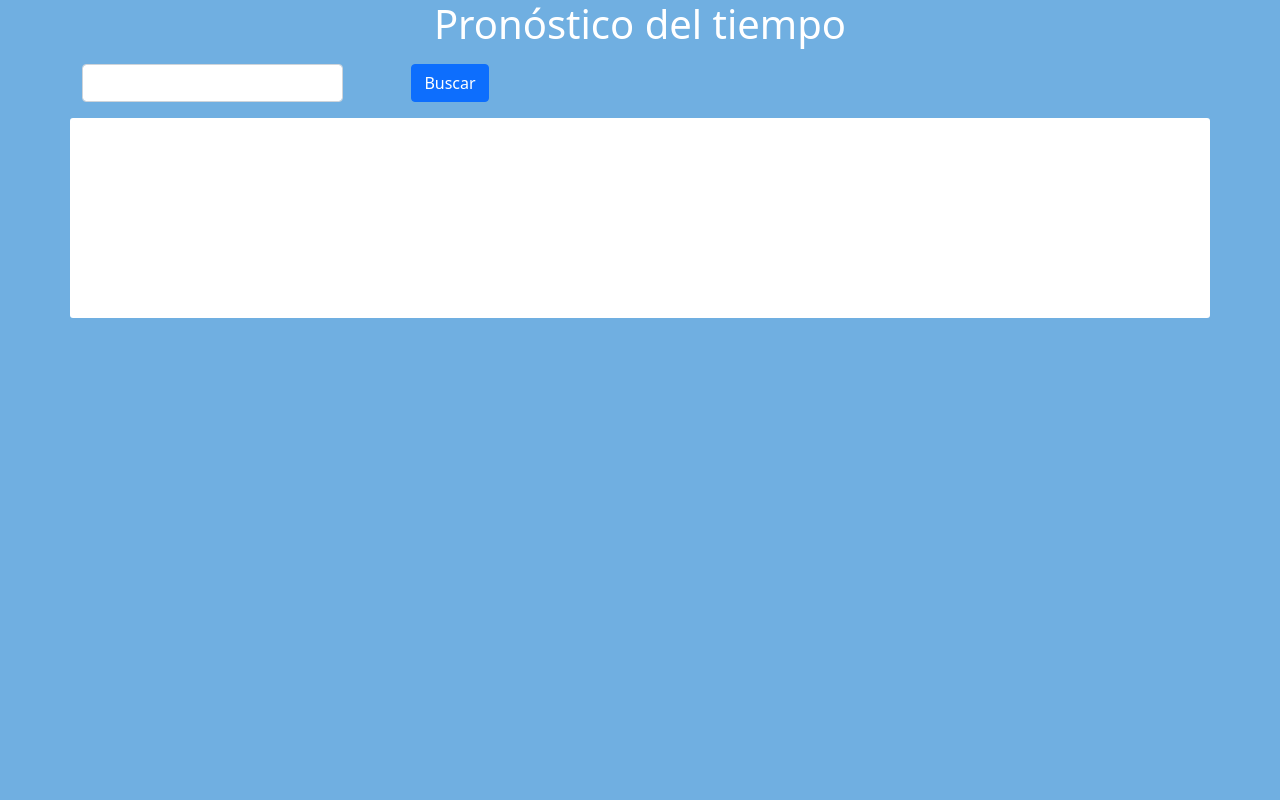
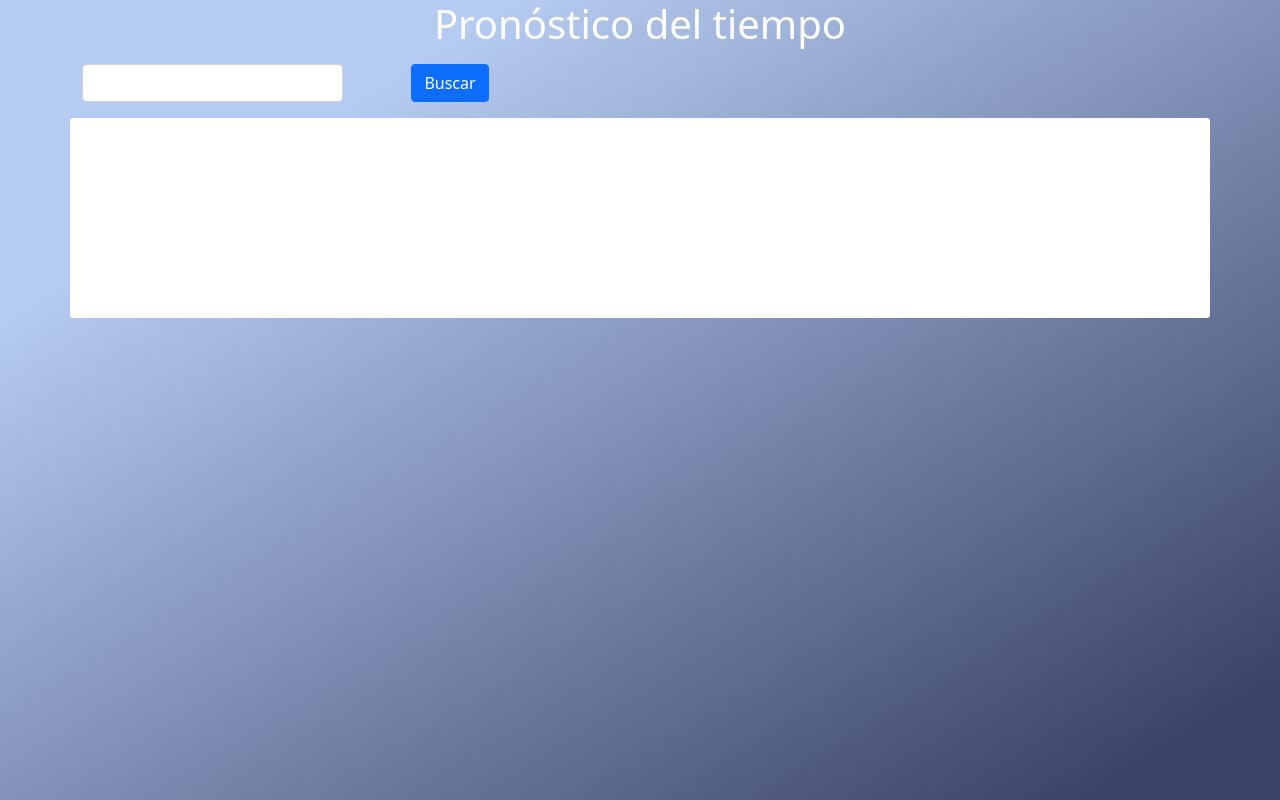
Before and after one commit to alebento23/-challangerPronosticoFront, a React (Create React App) app: page / in a window 1280 px wide. Built offline with nearby package versions, Linux system fonts and the light colour scheme; no server answers.

Commit message:
feat: modificacion de color de fondo

```diff
--- a/src/App.tsx
+++ b/src/App.tsx
@@ -6,7 +6,11 @@
     return (
         <div
             className="App"
-            style={{ backgroundColor: "#70afe1", minHeight: "800px" }}
+            style={{
+                background:
+                    "linear-gradient(to right bottom, rgb(182 203 241) 20%, rgb(58 66 104) 93%)",
+                minHeight: "800px"
+            }}
         >
             <Principal></Principal>
         </div>
```
